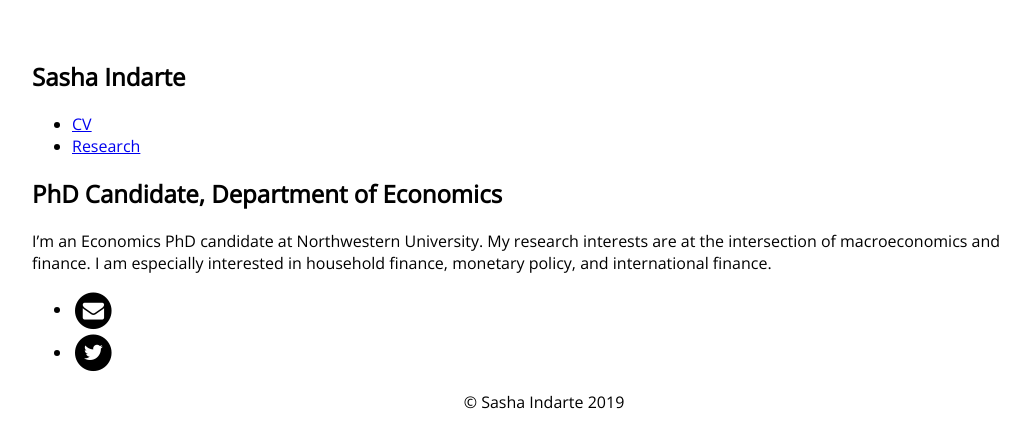
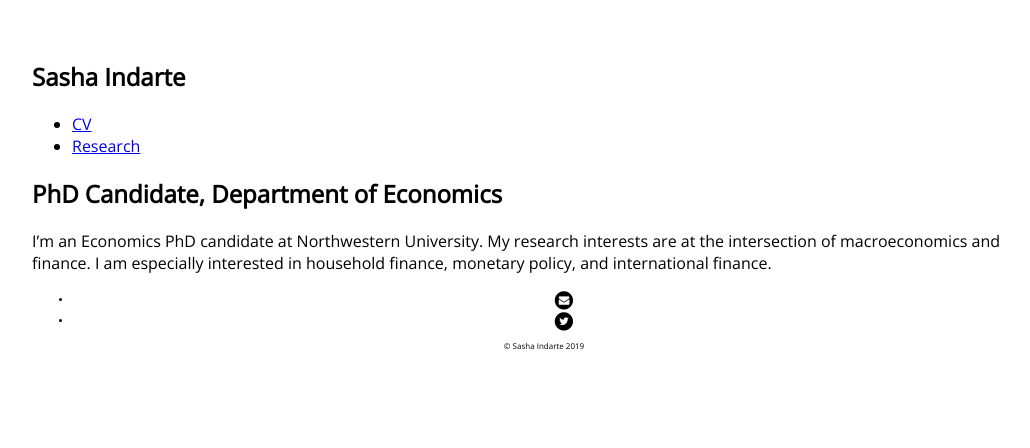
Before and after one commit to sashaindarte/sashaindarte.github.io, a Jekyll site: the page built from index.html, in a window 1280 px wide. Shown: the top 448 px of the page, without its empty margins (96-1126 px from the left). Built offline with Jekyll 4.4.1, drawn with Linux system fonts in a browser that asks for light colours.

Commit message:
Update main.css

```diff
--- a/css/main.css
+++ b/css/main.css
@@ -3,6 +3,12 @@ body {
     width: 80%;
     font-family:'Open Sans', 'Sans-Serif';
 }
+footer {
+    list-style: none;
+    font-size: .5em;
+    text-align: center;
+}
+
 /*nav ul {
     font-family:'Open Sans', 'Sans-Serif';
     padding: 0px;
```
